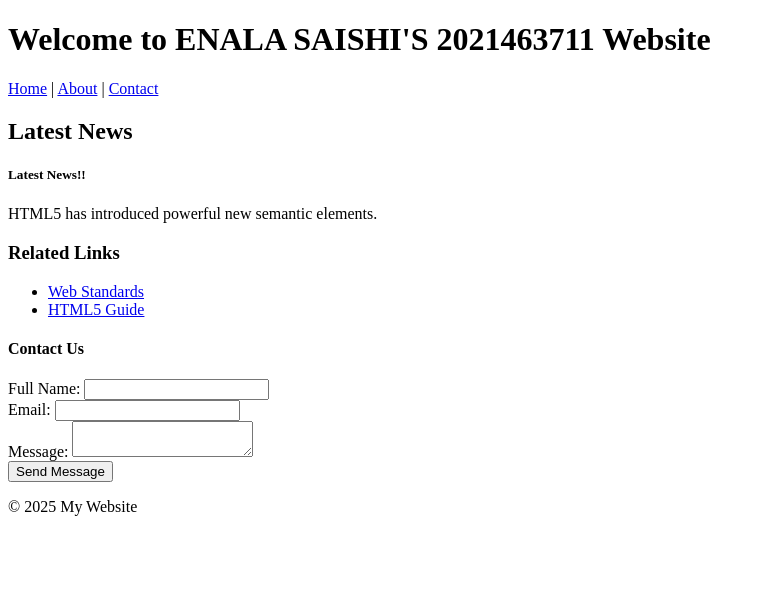
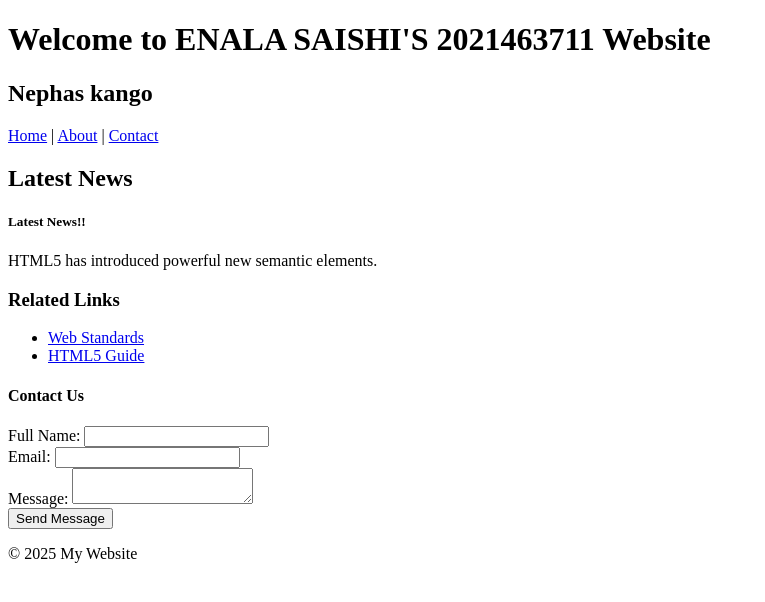
Before and after one commit to Maetheprogrammer/lab2-html, a plain HTML site: page index.html in a window 1280 px wide. Shown: the whole page, without its empty margins (0-765 px from the left). Drawn offline with Linux system fonts and the light colour scheme.

Commit message:
Update index.html
added my name to it

```diff
--- a/index.html
+++ b/index.html
@@ -8,6 +8,7 @@
 <body>
     <header>
         <h1>Welcome to ENALA SAISHI'S 2021463711 Website</h1>
+        <h2>Nephas kango</h2>
         <nav>
             <a href="#">Home</a> |
             <a href="#">About</a> |
```
